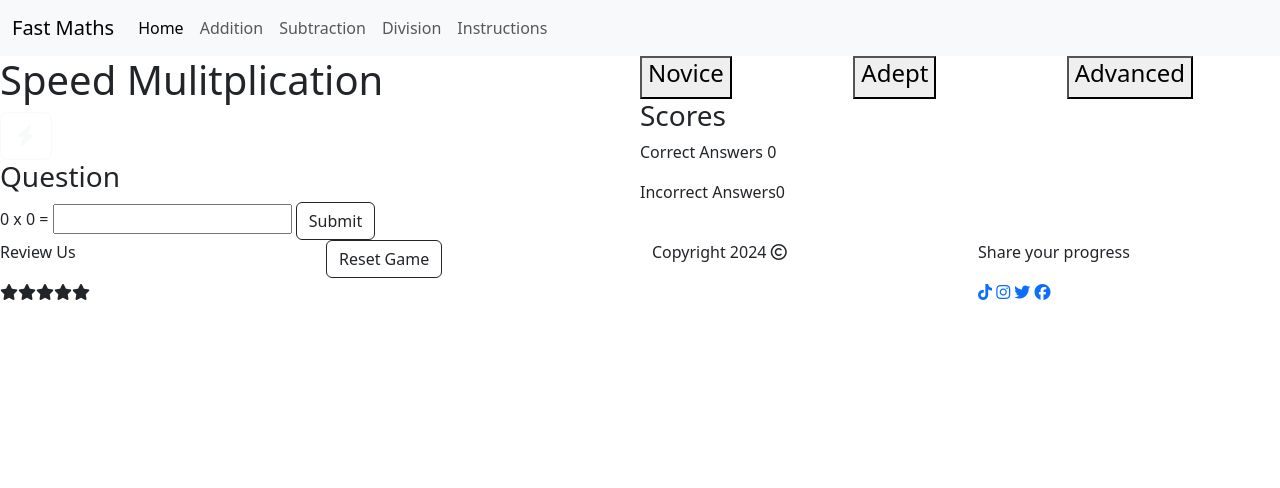
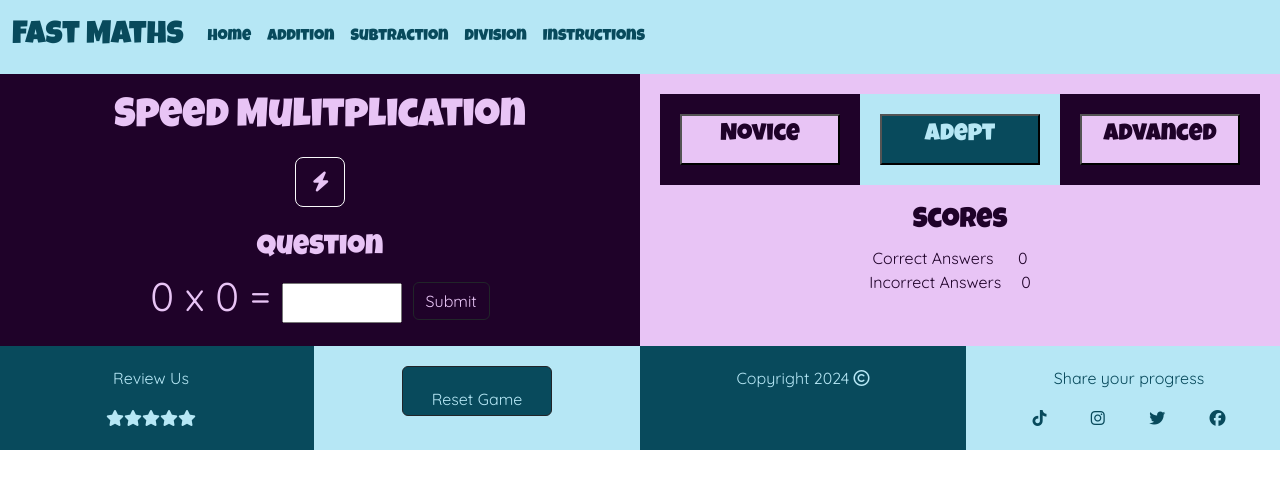
Before and after one commit to Elizabeth-Yorke/FastMaths, a plain HTML site: page multiplication.html in a window 1280 px wide. Drawn offline with nearby package versions, Linux system fonts and the light colour scheme.

Commit message:
Added style.css correctly

```diff
--- a/assets/css/style.css
+++ b/assets/css/style.css
@@ -1,138 +1,370 @@
-<!DOCTYPE html>
-<html lang="en">
-<head>
-    <meta charset="UTF-8">
-    <meta name="viewport" content="width=device-width, initial-scale=1.0">
+/* -- Link to Google Fonts -- */
 
-<!-- Favicon Link -->
+@import url('https://fonts.googleapis.com/css2?family=Kaushan+Script&family=Luckiest+Guy&family=Quicksand:wght@300..700&display=swap');
 
-<!-- Bootstrap Links -->
+/* -- Page Set Up -- */
 
-<link href="https://cdn.jsdelivr.net/npm/bootstrap@5.3.3/dist/css/bootstrap.min.css" rel="stylesheet" integrity="sha384-QWTKZyjpPEjISv5WaRU9OFeRpok6YctnYmDr5pNlyT2bRjXh0JMhjY6hW+ALEwIH" crossorigin="anonymous">
-<script src="https://cdn.jsdelivr.net/npm/bootstrap@5.3.3/dist/js/bootstrap.bundle.min.js" integrity="sha384-YvpcrYf0tY3lHB60NNkmXc5s9fDVZLESaAA55NDzOxhy9GkcIdslK1eN7N6jIeHz" crossorigin="anonymous"></script>
+body {
+    font-family: 'Quicksand', sans-serif;
+    padding: 0;
+    margin: 0;
+    border: 0;
+}
 
-<!-- Fontawesome Link -->
+h1, h2, h3, h4, h5 {
+    font-family: 'Luckiest Guy', cursive;
+}
 
-<script src="https://kit.fontawesome.com/b1a8406ee7.js" crossorigin="anonymous"></script>
+/* -- Colours -- */
 
-<!-- CSS Link -->
+.color-scheme-ax {
+    background-color:#1F0229;
+    color:#E8C4F5;
+}
 
-    <link rel="stylesheet" href="assets/css/style.css">
+.color-scheme-ay {
+    background-color:#E8C4F5;
+    color: #1F0229;
+}
 
-<!-- Page Title -->
+.color-scheme-bx {
+    background-color: #084A5C;
+    color: #B6E7F5;
+}
 
-    <title>Fast Maths</title>
-</head>
+.color-scheme-by {
+    background-color: #B6E7F5;
+    color: #084A5C;
+}
 
-<!-- Bootstrap Navbar -->
+.color-scheme-cx {
+    background-color: #1F0229;
+    color: #B6E7F5;
+}
 
-<body>
-    <nav class="navbar navbar-expand-lg bg-body-tertiary">
-        <div class="container-fluid">
-          <a class="navbar-brand" href="index.html">Fast Maths</a>
-          <button class="navbar-toggler" type="button" data-type="navbar" data-bs-toggle="collapse" data-bs-target="#navbarSupportedContent" aria-controls="navbarSupportedContent" aria-expanded="false" aria-label="Toggle navigation">
-            <span class="navbar-toggler-icon"></span>
-          </button>
-          <div class="collapse navbar-collapse" id="navbarSupportedContent">
-            <ul class="navbar-nav me-auto mb-2 mb-lg-0">
-              <li class="nav-item">
-                <a class="nav-link active" id="page1" aria-current="page" href="index.html">Home</a>
-              </li>
-              <li class="nav-item">
-                <a class="nav-link" id="page2" href="addition.html">Addition</a>
-              </li>
-              <li class="nav-item">
-                <a class="nav-link" id="page3" href="subtraction.html">Subtraction</a>
-              </li>
-              <li class="nav-item">
-                <a class="nav-link" id="page4" href="division.html">Division</a>
-              </li>
-              <li class="nav-item">
-                <a class="nav-link" id="page5" href="instructions.html">Instructions</a>
-              </li>
-            </ul>
-          </div>
-        </div>
-      </nav>
+.color-scheme-cy {
+    background-color:#B6E7F5;
+    color: #1F0229;
+}
 
-<!-- Game -->
+.color-scheme-dx {
+    background-color: #084A5C;
+    color:#E8C4F5;
+}
 
-<div class="row g-0">
-    <div class="col-md-6 game-area color-scheme-ax">
-        <a class="navbar-brand" href="index.html"><h1 class="main-title">Speed Mulitplication</h1></a>
-        <section>
-		<div class="controls-area">
-			<button id="questionA" data-type="multiplication"  class="btn btn-outline-light btn-lg icon-panel clickOn">
-				<i class="fa-solid fa-bolt icon"></i>
-			</button>
-		</div>
-        </section>
+.color-scheme-dy {
+    background-color:#E8C4F5;
+    color: #084A5C;
+}
 
-<!-- Question Area -->
+.color-scheme-e {
+    background-color: red;
+}
 
-        <section>
-        <div class="question-area">
-            <h3 class="question-title">Question</h3>
-            <div class="question-div">
-            <span id="partA">0</span>
-            <span>x</span>
-            <span id="partB">0</span>
-            <span>=</span>
-            <input id="answer-box" type="number" placeholder="">
-            <button id="submit" type="button" data-type="submit" class="btn btn-outline-dark clickOn" value="submit">Submit</button>
-            </div>
-        </div>
-        </section>
-    </div>
+/* -- Navbar -- */
 
-<!-- Timer -->
+.navbar {
+    background-color:#B6E7F5 !important;
+    font-family: 'Luckiest Guy', cursive !important;
+    color: #084A5C !important;
+}
 
-    <div class="col-md-6 color-scheme-ay">
-        <section>
-        <div class="row timer-row g-0">
-            <div class="col-md-4 timer-area color-scheme-ax">
-                <button class="timer clickOn novice-timer" id="timerDisplayNovice" data-type="timer"><h4>Novice</h4></button>
-            </div>
-            <div class="col-md-4 timer-area color-scheme-by">
-                <button class="timer clickOn adept-timer" id="timerDisplayIntermediate" data-type="timer"><h4>Adept</h4></button>
-            </div>
-            <div class="col-md-4 timer-area color-scheme-ax">
-                <button class="timer clickOn advanced-timer" id="timerDisplayAdvanced" data-type="timer"><h4>Advanced</h4></button>
-            </div>
-        </div>
-        </section>
+.navbar-brand {
+    color:#084A5C;
+    font-size: 2rem;
+}
 
-<!-- Scores -->
+#page1 {
+    color:#084A5C;
+}
 
-        <section>
-            <div class="score-area color-scheme-ay">
-                <h3 class="scores-title">Scores</h3>
-                <p class="scores">Correct Answers <span class="positive-score" id="positive-score">0</span></p>
-                <p class="scores">Incorrect Answers<span class="negative-score" id="negative-score">0</span></p>
-            </div>
-        </section>
-    </div>
+#page2 {
+    color:#084A5C;
+}
 
-<!-- Footer -->
+#page3 {
+    color:#084A5C;
+}
 
-<footer>
-    <section>
-    <div class="row">
-        <div class="col-md-3 footer-top color-scheme-bx">
-            <p class="review">Review Us</p>
-            <div class="stars"><i class="fa-solid fa-star star1"></i><i class="fa-solid fa-star star2"></i></i><i class="fa-solid fa-star star3"></i><i class="fa-solid fa-star star4"></i><i class="fa-solid fa-star star5"></i></div>
-        </div>
-        <div class="col-md-3 color-scheme-by reset"><button id="reset" type="button" data-type="reset" class="btn btn-outline-dark clickOn reset" value="submit">Reset Game</button></div>
-        <div class="col-md-3 footer-top copyright color-scheme-bx">Copyright 2024 <i class="fa-regular fa-copyright"></i></div>
-        <div class="col-md-3 footer-top social media color-scheme-by">
-            <p>Share your progress</p>
-            <div><a class="footer-links" href="https://www.tiktok.com/" target="_blank"><i class="fa-brands fa-tiktok"></i></a>
-                <a class="footer-links" href="https://www.instagram.com/" target="_blank"><i class="fa-brands fa-instagram"></i></a>
-                <a class="footer-links" href="https://twitter.com/" target="_blank"><i class="fa-brands fa-twitter"></i></a>
-                <a class="footer-links" href="https://www.facebook.com/" target="_blank"><i class="fa-brands fa-facebook"></i></a></div>
-        </div>
-    </div>
-    </section>
-</footer>
-</body>
-</html>
+#page4 {
+    color:#084A5C;
+}
+
+#page5 {
+    color:#084A5C;
+}
+
+/* -- Game -- */
+/* -- Controls Area -- */
+
+.main-title {
+    text-align: center;
+    padding: 20px 0 10px 0;
+    margin: 0;
+    color:#E8C4F5 !important;
+}
+
+.game-area {
+    text-align: center;
+    padding: 0 0 20px 0;
+    margin: 0;
+}
+
+.icon-panel {
+    margin: 5px;
+    height: 50px;
+    width: 50px;
+    text-align: center;
+    font-size: 20px;
+}
+
+.icon {
+    color:#E8C4F5 !important;
+    border-color: #E8C4F5 !important;
+}
+
+/* -- Question Area -- */
+
+.question-area {
+    padding-top: 20px;
+}
+
+.question-title {
+    text-align: center;
+    margin: 0;
+}
+
+.question-div {
+    text-align: center;
+    font-size: 40px;
+    margin: 0;
+}
+
+#answer-box{
+
+    margin-top: 0;
+    text-align: center;
+    font-size: 20px;
+    height: 40px;
+    width: 120px;
+}
+
+#submit {
+    background-color: #1F0229 !important;
+    color:#E8C4F5 !important;
+}
+
+/* -- Timer Area -- */
+
+.timer-row {
+    padding: 20px;
+    text-align: center;
+}
+
+.timer-area {
+    text-align: center;
+    padding-bottom: 20px;
+    padding-top: 20px;
+}
+
+.novice-timer {
+    background-color:#E8C4F5;
+    color:#1F0229;
+    padding: 5px;
+    height: 100%;
+    width: 80%;
+    font-size: x-large;
+}
+
+.adept-timer {
+    background-color:#084A5C;
+    color:#B6E7F5;
+    padding: 5px;
+    height: 100%;
+    width: 80%;
+    font-size: x-large;
+}
+
+.advanced-timer {
+    background-color:#E8C4F5;
+    color:#1F0229;
+    padding: 5px;
+    height: 100%;
+    width: 80%;
+    font-size: x-large;
+}
+
+/* -- Scores Area -- */
+
+.score-area {
+    padding-bottom: 20px;
+}
+
+.scores-title {
+    text-align: center;
+}
+
+.scores {
+    text-align: center;
+    padding: 0;
+    margin: 0;
+}
+
+.positive-score {
+    margin-left: 20px;
+    margin-right: 20px;
+}
+
+.negative-score {
+    margin-left: 20px;
+    margin-right: 20px;
+}
+
+/* -- Footer -- */
+
+.footer-top {
+    text-align: center;
+    font-size: 1rem;
+    padding: 20px 0 20px 0;
+}
+
+.review {
+    padding-bottom: 0;
+}
+
+.stars {
+    text-align: center;
+    padding-top: 0;
+}
+
+.reset {
+    text-align: center;
+    padding-top: 20px;
+    padding-bottom: 20px;
+}
+
+#reset {
+    background-color:#084A5C !important;
+    color:#B6E7F5 !important;
+    width: 150px;
+    height: 50px;
+}
+
+#add-reset {
+    background-color:#084A5C !important;
+    color:#B6E7F5 !important;
+    width: 150px;
+    height: 50px;
+}
+
+.social-links {
+    text-align: center;
+    font-size: 1rem;
+    padding: 20px;
+}
+
+.footer-links{
+    padding-left: 20px;
+    padding-right: 20px;
+    color:#084A5C !important;
+}
+
+/* -- Addition Page -- */
+/* -- Question and Answer Section -- */
+
+#add-answer-box{
+
+    margin-top: 0;
+    text-align: center;
+    font-size: 20px;
+    height: 40px;
+    width: 120px;
+}
+
+#add-submit{
+    background-color: #1F0229 !important;
+    color:#E8C4F5 !important;
+}
+
+/* -- Subtraction Page -- */
+/* -- Question and Answer Section -- */
+
+#subtract-answer-box{
+
+    margin-top: 0;
+    text-align: center;
+    font-size: 20px;
+    height: 40px;
+    width: 120px;
+}
+
+#subtract-submit{
+    background-color: #1F0229 !important;
+    color:#E8C4F5 !important;
+}
+
+/* -- Instructions Page -- */
+/* -- Instructions -- */
+
+#instructions-title {
+    padding: 0 20px 0 20px;
+    text-align: center;
+}
+
+.instructions {
+    padding: 0 20px 20px 20px;
+    margin: 0;
+    text-align: center;
+}
+
+/* -- Examples -- */
+
+#examples-title {
+    text-align: center;
+    padding-top: 20px;
+}
+
+.examples-subtitle {
+    text-align: center;
+}
+
+.examples {
+    text-align: center;
+    margin: 0;
+    padding-bottom: 20px;
+}
+
+/* -- Timer -- */
+
+.timer-subtitle {
+    padding: 20px 20px 0 20px;
+    text-align: center;
+}
+
+.timer-script {
+    padding: 0 20px 20px 20px;
+    margin: 0;
+    text-align: center;
+}
+
+/* -- Restart -- */
+
+#restart {
+    padding: 20px 20px 0 20px;
+    text-align: center;
+}
+
+.restart-text {
+    padding: 0 20px 20px 20px;
+    margin: 0;
+    text-align: center;
+}
+
+/* -- Enjoy -- */
+
+#enjoy {
+    text-align: center;
+    padding-top: 20px;
+    padding-bottom: 20px;
+    margin: 0;
+}
```
